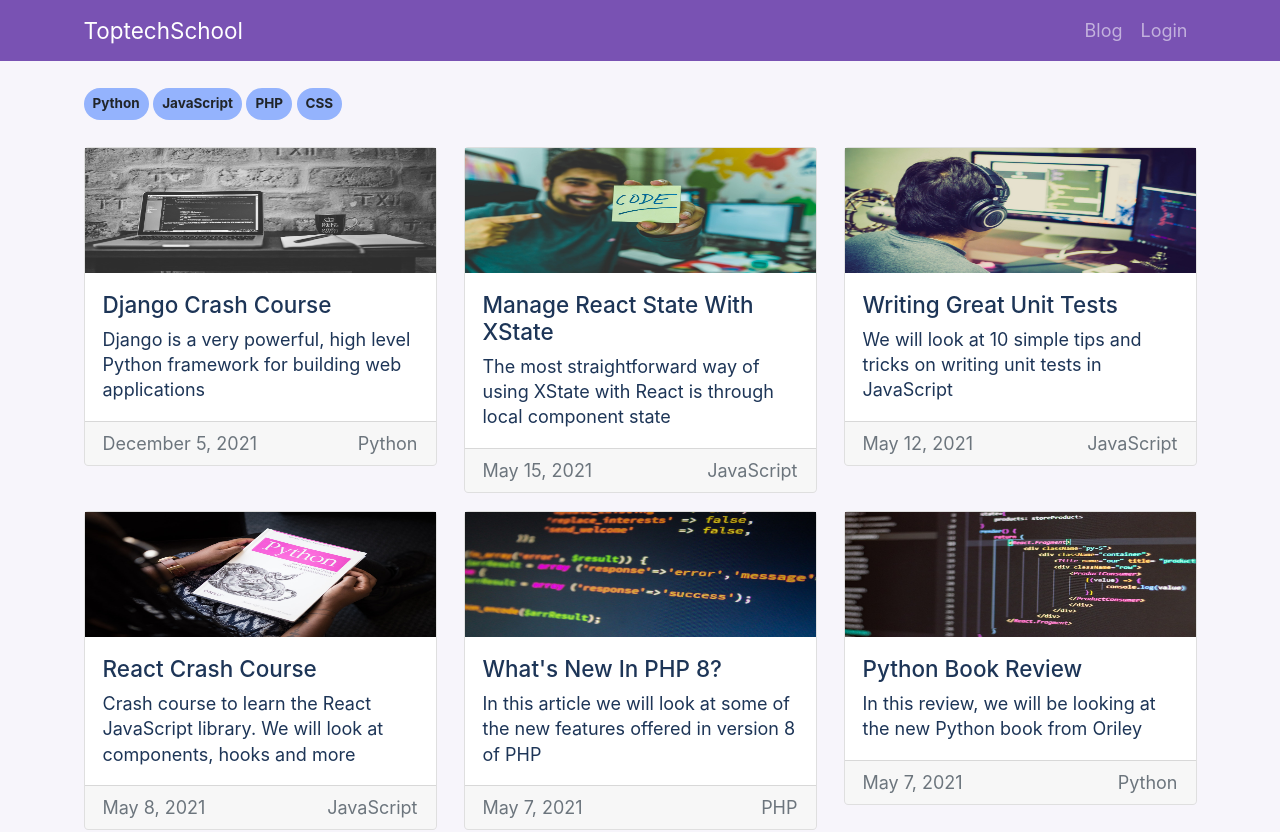
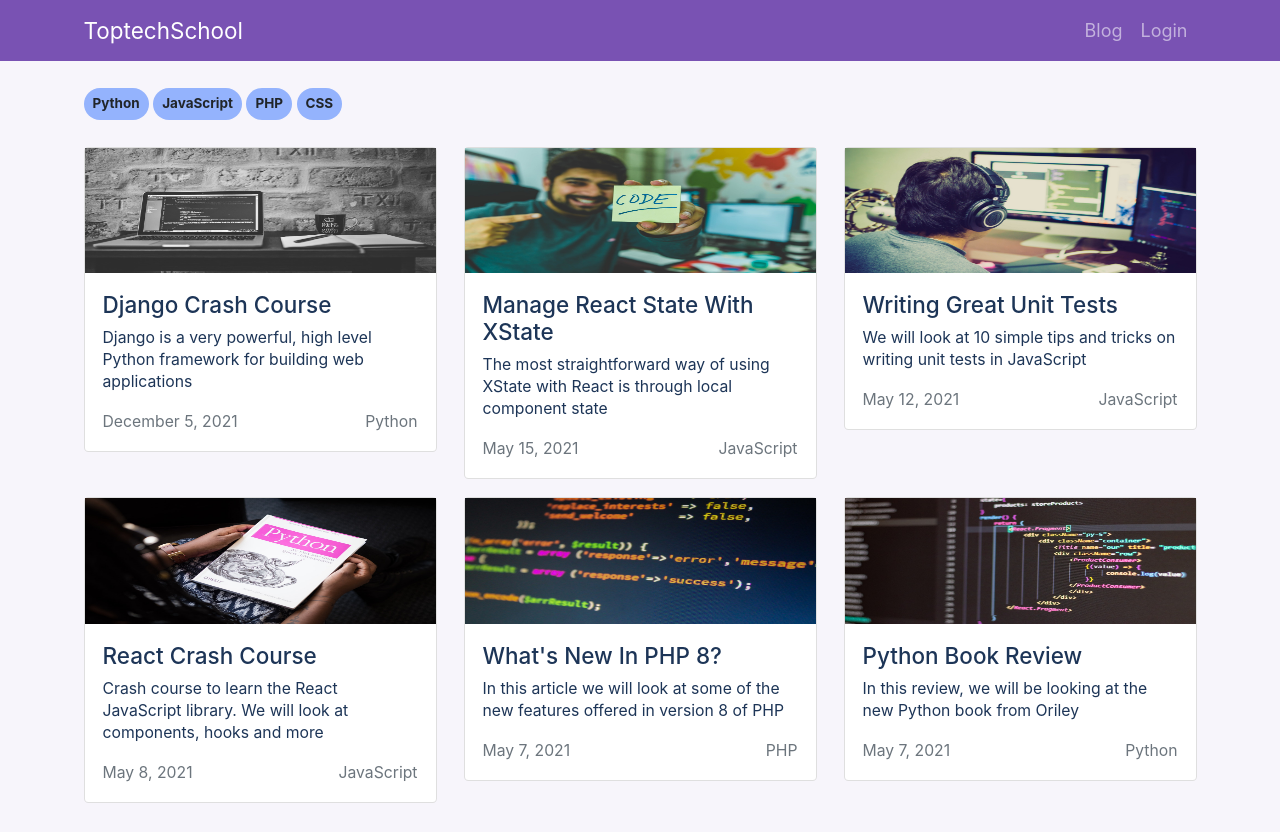
Before and after one commit to toptechschool/next_frontend, a Next.js app: page /blog/page/1 in a window 1280 px wide. Shown: the top 832 px of the page. Built offline with nearby package versions, Linux system fonts and the light colour scheme.

Commit message:
blog card hover effect added

```diff
--- a/src/components/Blog/Posts.js
+++ b/src/components/Blog/Posts.js
@@ -2,26 +2,27 @@ import React from "react";
 import Link from "next/link";
 import Image from "next/image";
 import { Row, Col, Card } from "react-bootstrap";
+import * as styles from "./Posts.module.css";
 
 export default function Posts({ posts }) {
   return (
     <Row className="mt-3">
       {posts.map((post, index) => (
-        <Link href={`/blog/${post.slug}`} key={index}>
-          <Col xs={12} md={6} lg={4} key={post.slug} className="mb-3">
+        <Col xs={12} md={6} lg={4} key={post.slug} className={styles.article}>
+          <Link href={`/blog/${post.slug}`} key={index}>
             <Card>
               <Image src={post.cover_image} height={250} width={700} />
               <Card.Body>
                 <Card.Title>{post.title}</Card.Title>
-                <Card.Text>{post.excerpt}</Card.Text>
+                <Card.Text bsPrefix="small">{post.excerpt}</Card.Text>
+                <div className="d-flex justify-content-between text-muted">
+                  <small className="m-0">{post.date}</small>
+                  <small className="m-0">{post.category}</small>
+                </div>
               </Card.Body>
-              <Card.Footer className="d-flex justify-content-between">
-                <p className="text-muted m-0">{post.date}</p>
-                <p className="text-muted m-0">{post.category}</p>
-              </Card.Footer>
             </Card>
-          </Col>
-        </Link>
+          </Link>
+        </Col>
       ))}
     </Row>
   );
--- /dev/null
+++ b/src/components/Blog/Posts.module.css
@@ -0,0 +1,8 @@
+.article{
+    margin-bottom: 1rem;
+    transition: .3s transform cubic-bezier(.155,1.105,.295,1.12),.3s box-shadow,.3s -webkit-transform cubic-bezier(.155,1.105,.295,1.12);
+    cursor: pointer;
+}
+.article:hover{
+    transform: scale(1.05);
+}
```
